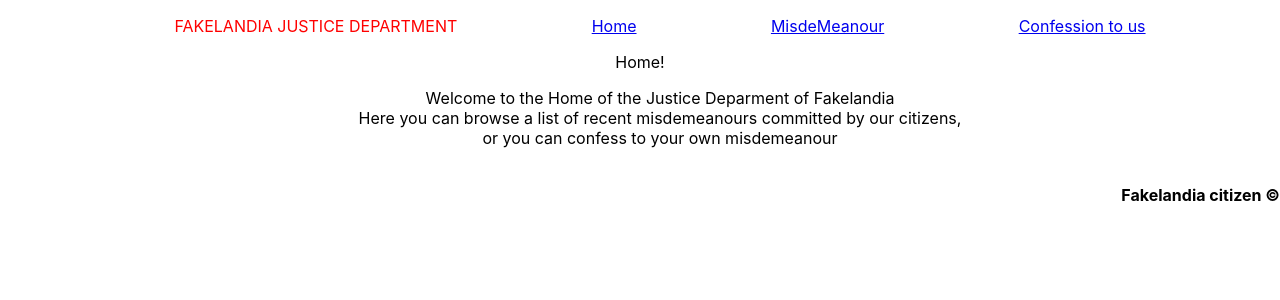
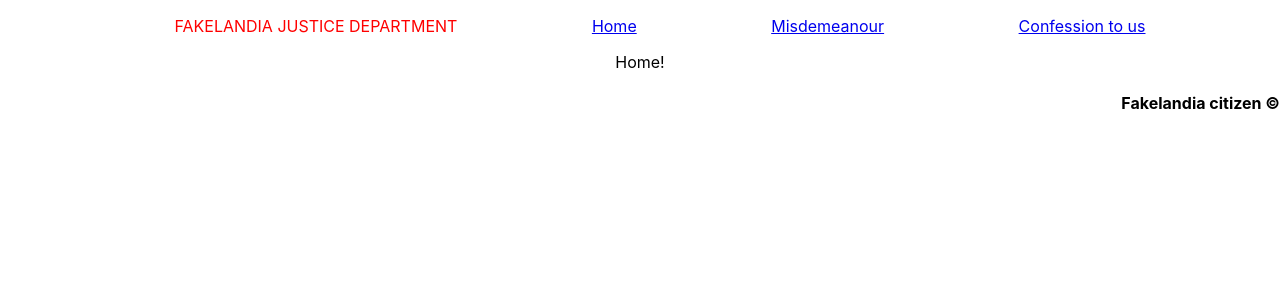
Before and after one commit to jeyanthi-sm/lm-code-intro-react-router-fakelandia, a React (Create React App) app: page / in a window 1280 px wide. Shown: the top 300 px of the page. Built offline with nearby package versions, Linux system fonts and the light colour scheme.

Commit message:
Misdemeanour display label typo update

```diff
--- a/src/components/MainLayout.tsx
+++ b/src/components/MainLayout.tsx
@@ -8,15 +8,12 @@ const MainLayout: React.FC = () => (
    <ul>
       <li> FAKELANDIA JUSTICE DEPARTMENT</li>
       <li> <Link to='/'> Home </Link></li>
-      <li> <Link to='/Misdemeanour'> MisdeMeanour</Link></li>
+      <li> <Link to='/Misdemeanour'> Misdemeanour</Link></li>
       <li> <Link to='/Confession'> Confession to us</Link>        </li>
     </ul>
   </nav>
   <Outlet />
   </header>
-  <main className="mainClass">
-    <MainBody />
-  </main>
   <footer className="footerClass">
     <FooterFakeLandia />
   </footer>
```
